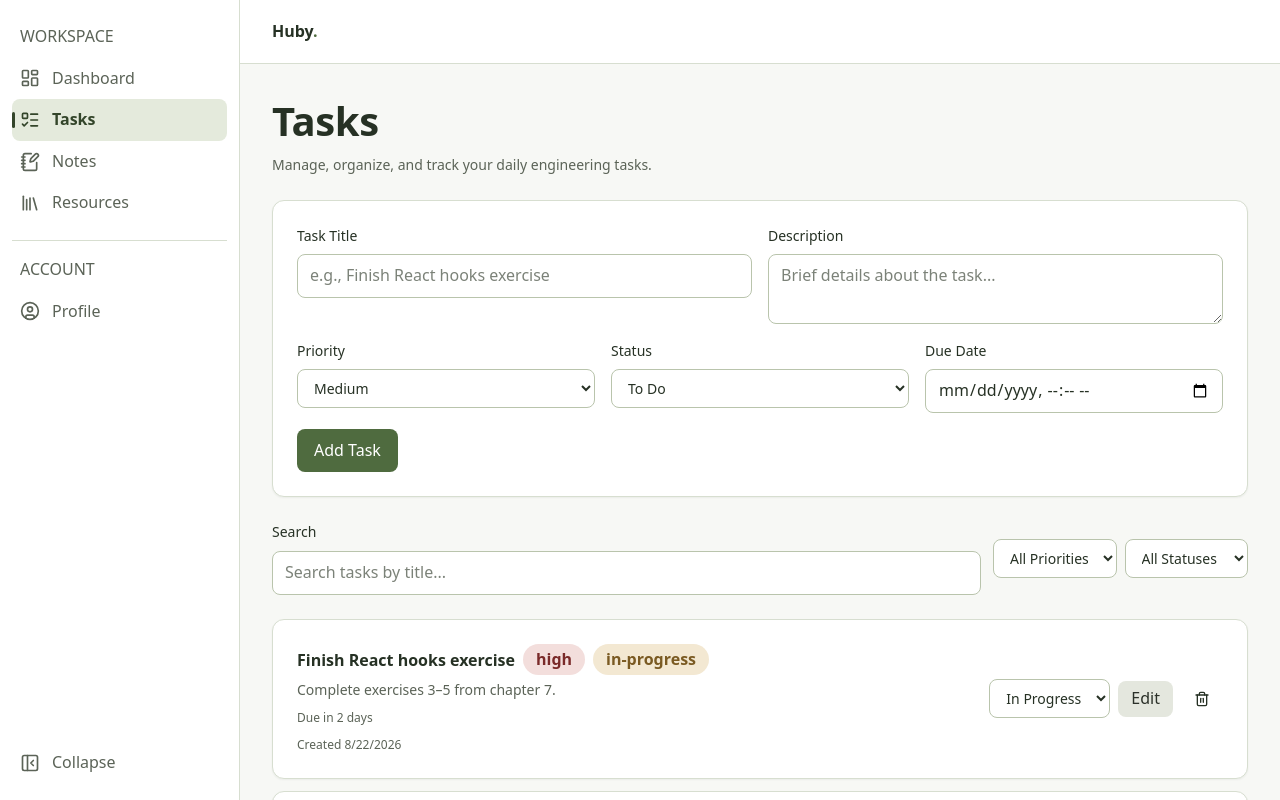
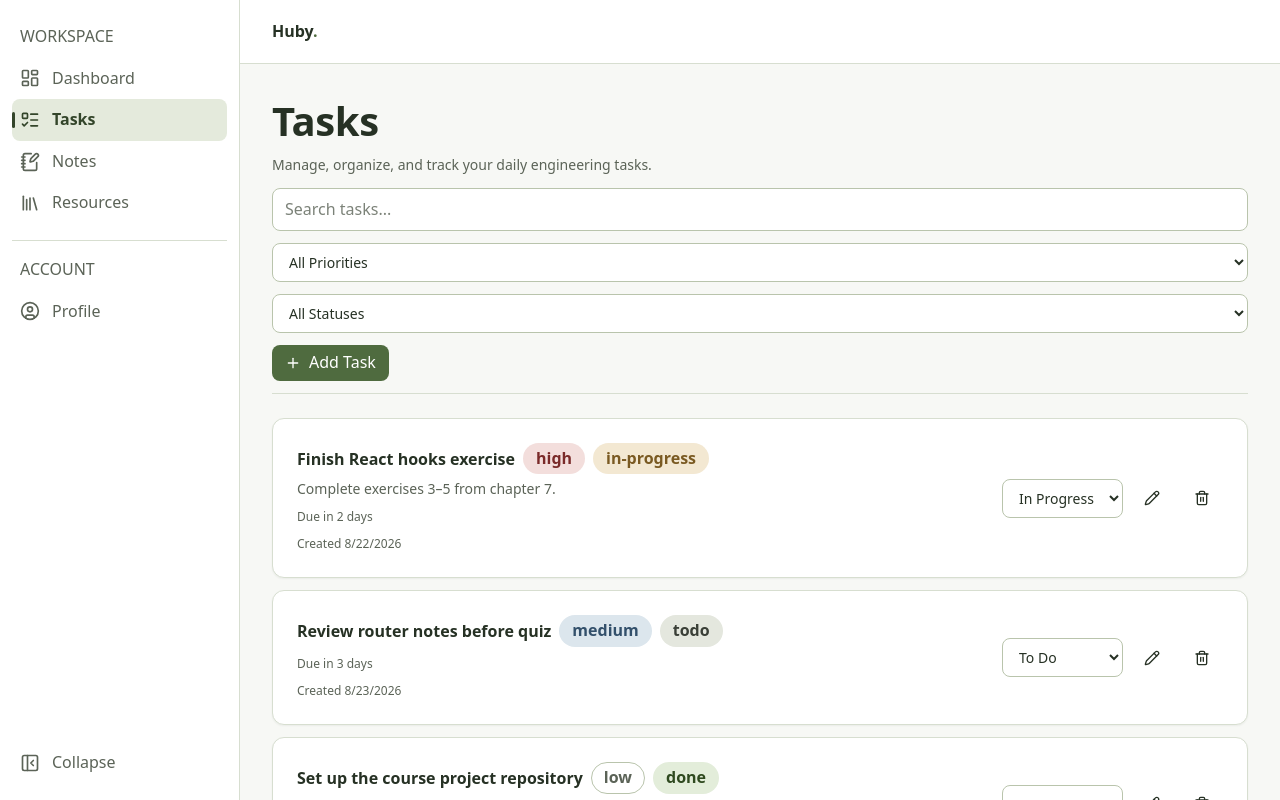
Before and after one commit to Ziad-Amr1/student-learning-hub, a React (Vite) app: page /tasks in a window 1280 px wide. Shown: the top 800 px of the page. Built offline with nearby package versions, Linux system fonts and the light colour scheme.

Commit message:
refactor: rewrite Tasks with dialog CRUD, toolbar alignment, and compact actions

```diff
--- a/src/pages/Tasks.jsx
+++ b/src/pages/Tasks.jsx
@@ -1,10 +1,14 @@
 import { useState } from 'react'
+import { Plus } from 'lucide-react'
 import { cx } from '../utils/cx'
 import { FIELD_CONTROL_CLASSES } from '../components/ui/formStyles'
 import PageHeader from '../components/layout/PageHeader'
+import ModuleToolbar from '../components/layout/ModuleToolbar'
 import Button from '../components/ui/Button'
 import Input from '../components/ui/Input'
 import Textarea from '../components/ui/Textarea'
+import FormDialog from '../components/ui/FormDialog'
+import ConfirmDialog from '../components/ui/ConfirmDialog'
 import { TASKS } from '../data/tasks'
 import TaskCard from './tasks/TaskCard'
 
@@ -23,6 +27,7 @@ export default function Tasks() {
   const [filterPriority, setFilterPriority] = useState('all')
   const [filterStatus, setFilterStatus] = useState('all')
   const [taskToDelete, setTaskToDelete] = useState(null)
+  const [formOpen, setFormOpen] = useState(false)
 
   const resetForm = () => {
     setTitle('')
@@ -34,6 +39,11 @@ export default function Tasks() {
     setTitleError('')
   }
 
+  const handleOpenCreate = () => {
+    resetForm()
+    setFormOpen(true)
+  }
+
   const handleStartEdit = (task) => {
     setEditingTask(task)
     setTitle(task.title)
@@ -42,6 +52,7 @@ export default function Tasks() {
     setStatus(task.status)
     setDueDateInput(task.dueDate ? task.dueDate.slice(0, 16) : '')
     setTitleError('')
+    setFormOpen(true)
   }
 
   const handleSubmit = (e) => {
@@ -82,6 +93,7 @@ export default function Tasks() {
       setTasks([newTask, ...tasks])
     }
     resetForm()
+    setFormOpen(false)
   }
 
   const handleUpdateStatus = (id, newStatus) => {
@@ -105,96 +117,21 @@ export default function Tasks() {
   })
 
   return (
-    <article className="space-y-6">
+    <article className="space-y-0">
       <PageHeader
         title="Tasks"
         description="Manage, organize, and track your daily engineering tasks."
       />
 
-      <form onSubmit={handleSubmit} className="bg-surface p-6 rounded-lg shadow-sm border border-border space-y-4">
-        <div className="grid grid-cols-1 md:grid-cols-2 gap-4">
-          <Input
-            label="Task Title"
-            type="text"
-            value={title}
-            onChange={(e) => {
-              setTitle(e.target.value)
-              if (titleError) setTitleError('')
-            }}
-            placeholder="e.g., Finish React hooks exercise"
-            required
-            error={titleError}
-          />
-          <Textarea
-            label="Description"
-            value={description}
-            onChange={(e) => setDescription(e.target.value)}
-            placeholder="Brief details about the task..."
-            rows={2}
-          />
-        </div>
-
-        <div className="grid grid-cols-1 sm:grid-cols-3 gap-4">
-          <div className="flex flex-col gap-2">
-            <label className="text-label text-foreground" htmlFor="task-priority">Priority</label>
-            <select
-              id="task-priority"
-              name="priority"
-              value={priority}
-              onChange={(e) => setPriority(e.target.value)}
-              className={cx(FIELD_CONTROL_CLASSES, 'w-full text-sm cursor-pointer')}
-            >
-              <option value="low">Low</option>
-              <option value="medium">Medium</option>
-              <option value="high">High</option>
-            </select>
-          </div>
-
-          <div className="flex flex-col gap-2">
-            <label className="text-label text-foreground" htmlFor="task-status">Status</label>
-            <select
-              id="task-status"
-              name="status"
-              value={status}
-              onChange={(e) => setStatus(e.target.value)}
-              className={cx(FIELD_CONTROL_CLASSES, 'w-full text-sm cursor-pointer')}
-            >
-              <option value="todo">To Do</option>
-              <option value="in-progress">In Progress</option>
-              <option value="done">Done</option>
-            </select>
-          </div>
-
-          <Input
-            label="Due Date"
-            type="datetime-local"
-            value={dueDateInput}
-            onChange={(e) => setDueDateInput(e.target.value)}
-          />
-        </div>
-
-        <div className="flex items-center gap-3">
-          <Button type="submit" variant="primary">
-            {editingTask ? 'Save Changes' : 'Add Task'}
-          </Button>
-          {editingTask && (
-            <Button type="button" variant="secondary" onClick={resetForm}>
-              Cancel
-            </Button>
-          )}
-        </div>
-      </form>
-
-      <div className="flex flex-col sm:flex-row items-start sm:items-center gap-3">
+      <ModuleToolbar>
         <Input
           label="Search"
           type="text"
           value={searchQuery}
           onChange={(e) => setSearchQuery(e.target.value)}
-          placeholder="Search tasks by title..."
-          className="flex-1"
+          placeholder="Search tasks..."
+          className="flex-1 min-w-[200px] sm:[&>label]:sr-only"
         />
-        <div className="flex items-center gap-2">
         <select
           value={filterPriority}
           onChange={(e) => setFilterPriority(e.target.value)}
@@ -217,10 +154,13 @@ export default function Tasks() {
           <option value="in-progress">In Progress</option>
           <option value="done">Done</option>
         </select>
-        </div>
-      </div>
+        <Button variant="primary" size="sm" onClick={handleOpenCreate}>
+          <Plus className="w-(--icon-sm) h-(--icon-sm)" />
+          <span className="hidden sm:inline">Add Task</span>
+        </Button>
+      </ModuleToolbar>
 
-      <div className="space-y-3">
+      <div className="pt-6 space-y-3">
         {filteredTasks.length === 0 ? (
           <p className="text-muted-foreground text-center py-8 bg-surface rounded-lg border border-border">
             {tasks.length === 0
@@ -240,26 +180,77 @@ export default function Tasks() {
         )}
       </div>
 
-      {taskToDelete && (
-        <div className="fixed inset-0 z-50 flex items-center justify-center bg-scrim backdrop-blur-xs p-4">
-          <div className="bg-surface rounded-2xl shadow-lg max-w-sm w-full p-6 space-y-5 border border-border">
-            <div className="space-y-2">
-              <h3 className="text-h3 font-bold text-foreground">Delete Task</h3>
-              <p className="text-body-small text-muted-foreground leading-relaxed">
-                Are you sure you want to delete this task? This action cannot be undone.
-              </p>
+      <FormDialog
+        open={formOpen}
+        onClose={() => { setFormOpen(false); resetForm() }}
+        onSubmit={handleSubmit}
+        title={editingTask ? 'Edit Task' : 'Add Task'}
+        submitLabel={editingTask ? 'Save Changes' : 'Add Task'}
+      >
+        <Input
+          label="Task Title"
+          type="text"
+          value={title}
+          onChange={(e) => {
+            setTitle(e.target.value)
+            if (titleError) setTitleError('')
+          }}
+          placeholder="e.g., Finish React hooks exercise"
+          required
+          error={titleError}
+        />
+        <Textarea
+          label="Description"
+          value={description}
+          onChange={(e) => setDescription(e.target.value)}
+          placeholder="Brief details about the task..."
+          rows={2}
+        />
+        <div className="grid grid-cols-1 sm:grid-cols-3 gap-4">
+          <div className="flex flex-col gap-2">
+            <label className="text-label text-foreground" htmlFor="task-priority">Priority</label>
+            <select
+              id="task-priority"
+              name="priority"
+              value={priority}
+              onChange={(e) => setPriority(e.target.value)}
+              className={cx(FIELD_CONTROL_CLASSES, 'w-full text-sm cursor-pointer')}
+            >
+              <option value="low">Low</option>
+              <option value="medium">Medium</option>
+              <option value="high">High</option>
+            </select>
           </div>
-            <div className="flex justify-end items-center gap-3 pt-2">
-              <Button variant="secondary" size="sm" onClick={() => setTaskToDelete(null)}>
-                Cancel
-              </Button>
-              <Button variant="destructive" size="sm" onClick={handleConfirmDelete}>
-                Delete
-              </Button>
+          <div className="flex flex-col gap-2">
+            <label className="text-label text-foreground" htmlFor="task-status">Status</label>
+            <select
+              id="task-status"
+              name="status"
+              value={status}
+              onChange={(e) => setStatus(e.target.value)}
+              className={cx(FIELD_CONTROL_CLASSES, 'w-full text-sm cursor-pointer')}
+            >
+              <option value="todo">To Do</option>
+              <option value="in-progress">In Progress</option>
+              <option value="done">Done</option>
+            </select>
           </div>
+          <Input
+            label="Due Date"
+            type="datetime-local"
+            value={dueDateInput}
+            onChange={(e) => setDueDateInput(e.target.value)}
+          />
         </div>
-        </div>
-      )}
+      </FormDialog>
+
+      <ConfirmDialog
+        open={!!taskToDelete}
+        onClose={() => setTaskToDelete(null)}
+        onConfirm={handleConfirmDelete}
+        title="Delete Task"
+        message="Are you sure you want to delete this task? This action cannot be undone."
+      />
     </article>
   )
 }
--- a/src/pages/tasks/TaskCard.jsx
+++ b/src/pages/tasks/TaskCard.jsx
@@ -1,4 +1,4 @@
-import { Trash2 } from 'lucide-react'
+import { Pencil, Trash2 } from 'lucide-react'
 import { cx } from '../../utils/cx'
 import { formatDueDate } from '../../utils/date'
 import { FIELD_CONTROL_CLASSES } from '../../components/ui/formStyles'
@@ -53,8 +53,13 @@ export default function TaskCard({ task, onEdit, onUpdateStatus, onDelete }) {
           <option value="in-progress">In Progress</option>
           <option value="done">Done</option>
         </select>
-        <Button variant="secondary" size="sm" onClick={() => onEdit(task)}>
-          Edit
+        <Button
+          variant="ghost"
+          size="sm"
+          onClick={() => onEdit(task)}
+          aria-label={`Edit task: ${task.title}`}
+        >
+          <Pencil className="w-(--icon-sm) h-(--icon-sm)" />
         </Button>
         <Button
           variant="ghost"
```
Lines whose indentation alone changed are shown as unchanged.
